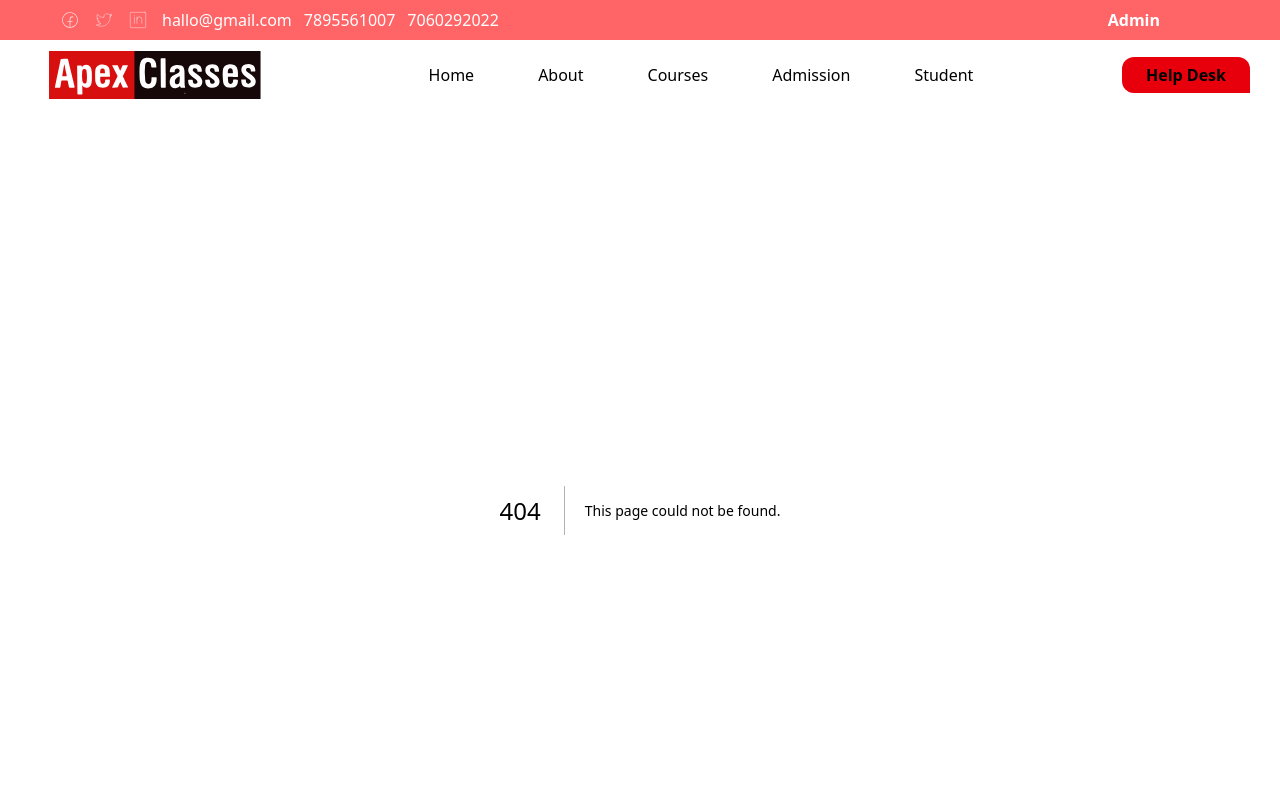
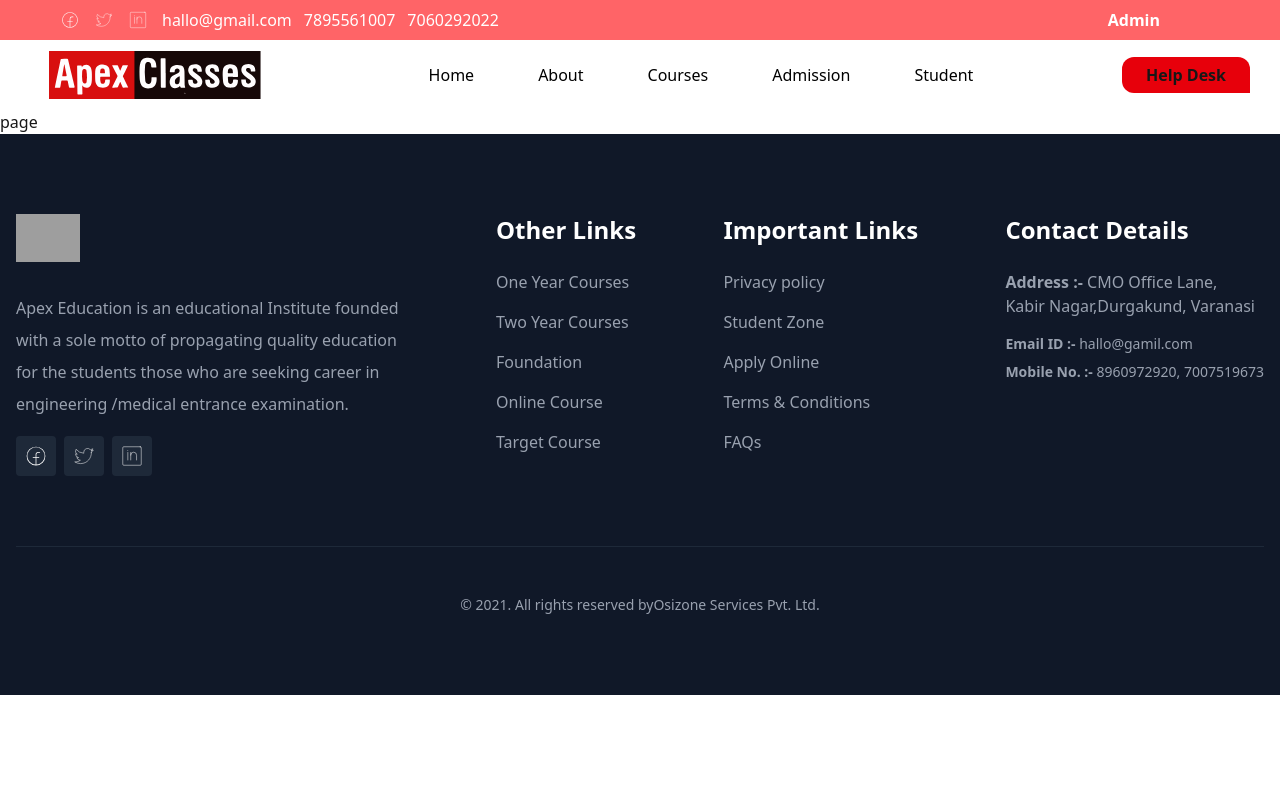
Before and after one commit to heysbr/apex-classes, a Next.js app: page /about in a window 1280 px wide. Before the commit this address had no page. Shown: the top 800 px of the page. Built offline with nearby package versions, Linux system fonts and the light colour scheme; grey boxes are pictures that could not be loaded.

Commit message:
routes fixed

```diff
--- /dev/null
+++ b/app/about/page.jsx
@@ -0,0 +1,7 @@
+import React from 'react'
+
+export default function page() {
+  return (
+    <div>page</div>
+  )
+}
--- /dev/null
+++ b/app/admission/page.jsx
@@ -0,0 +1,7 @@
+import React from 'react'
+
+export default function page() {
+  return (
+    <div>page</div>
+  )
+}
--- a/app/components/Header/MenuBar.jsx
+++ b/app/components/Header/MenuBar.jsx
@@ -32,6 +32,7 @@ const MenuData = {
   ],
 };
 
+const str = "hello world"
 
 export default function MenuBar() {
   return (
@@ -39,9 +40,10 @@ export default function MenuBar() {
       {Object.keys(MenuData).map((key) => (
         <div key={key} className="relative group inline-block z-50">
           {/* Menu Button */}
-          <a className="text-shadow-black py-2 mx-2 px-4 rounded-2xl hover:bg-red-400 hover:text-white">
+          <Link className="text-shadow-black py-2 mx-2 px-4 rounded-2xl hover:bg-red-400 hover:text-white" href={key==="Home"?"/":key.toLowerCase()}>
             {key}
-          </a>
+
+          </Link>
 
           {/* Dropdown Menu */}
           {MenuData[key].length > 0 && (
--- a/app/components/Header/NavBar.jsx
+++ b/app/components/Header/NavBar.jsx
@@ -3,17 +3,20 @@ import React from "react";
 import MenuBar from "./MenuBar";
 import logo from "../../../public/images/apexlogo.svg"
 import Button from "../../../app/components/Button/Button";
+import Link from "next/link";
 
 export default function NavBar() {
   return (
     <div className="flex justify-between items-center h-[70px] px-[30px] bg-white">
       <div>
+        <Link href="/">
         <Image
           className="h-12 my-auto rounded-xs block shrink-0"
           src={logo}
           alt="Logo"
-           width={250}
-        />
+          width={250}
+          />
+          </Link>
       </div>
       <div className=" text-black">
         <MenuBar />
--- /dev/null
+++ b/app/courses/page.jsx
@@ -0,0 +1,7 @@
+import React from 'react'
+
+export default function page() {
+  return (
+    <div>page</div>
+  )
+}
--- /dev/null
+++ b/app/student/page.jsx
@@ -0,0 +1,7 @@
+import React from 'react'
+
+export default function page() {
+  return (
+    <div>page</div>
+  )
+}
```
Also changed, not shown: app/about/about-us/page.jsx (+2 -6 lines), app/about/achievement/page.jsx (+1 -10 lines).
